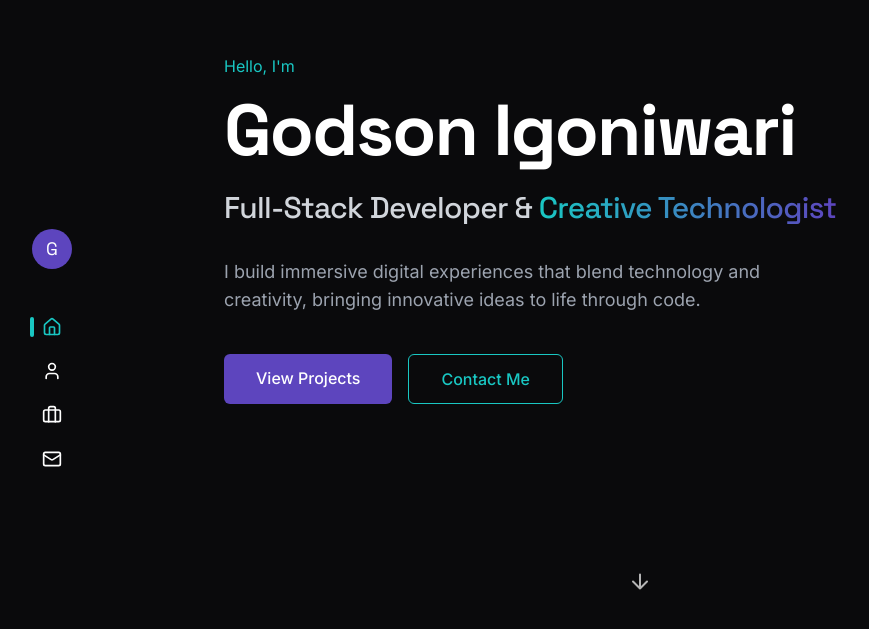
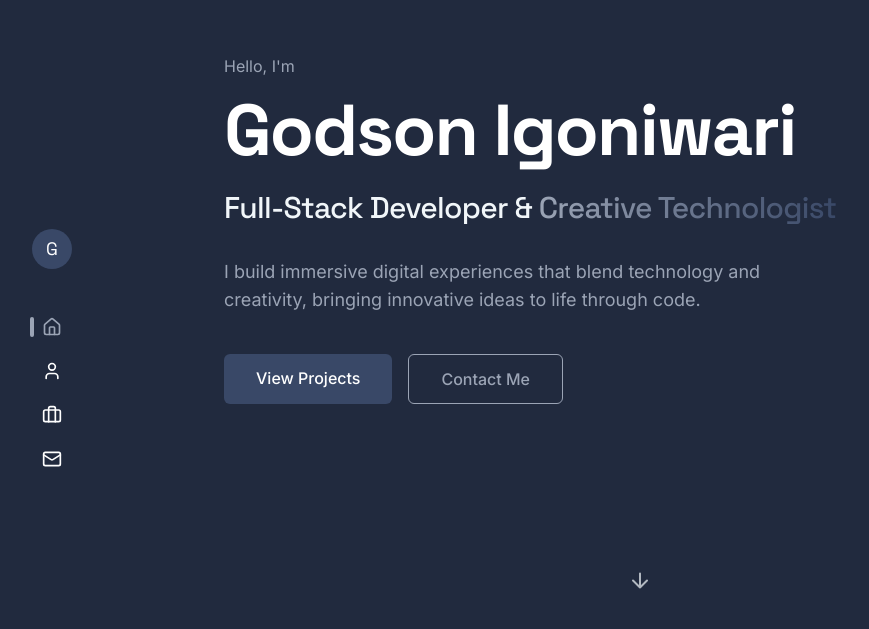
Before and after one commit to OmiIam/My-Portfolio, a React (Vite) app: page / in a window 1280 px wide. Shown: the part 171-800 px from the top of the page, without its empty margins (0-869 px from the left). Built offline with nearby package versions, Linux system fonts and the light colour scheme.

Commit message:
Refactor: Implement color scheme and one-page design
- Implemented the specified color scheme.
- Disabled vertical scroll and implemented a one-page design.
- Maintained the existing design scheme while keeping it simple and minimalistic.

```diff
--- a/src/components/Sidebar.tsx
+++ b/src/components/Sidebar.tsx
@@ -29,9 +29,22 @@ export default function Sidebar() {
       setActiveSection(currentSection);
     };
 
-    window.addEventListener('scroll', handleScroll);
-    return () => window.removeEventListener('scroll', handleScroll);
+    const mainContent = document.querySelector('.main-content');
+    if (mainContent) {
+      mainContent.addEventListener('scroll', handleScroll);
+      return () => mainContent.removeEventListener('scroll', handleScroll);
+    }
+
+    return () => {};
   }, []);
+
+  const handleNavClick = (href: string) => {
+    setIsOpen(false);
+    // Allow time for mobile menu to close before scrolling
+    setTimeout(() => {
+      document.querySelector(href)?.scrollIntoView();
+    }, 300);
+  };
 
   return (
     <>
@@ -39,7 +52,7 @@ export default function Sidebar() {
       <div className="fixed top-4 right-4 z-50 md:hidden">
         <button
           onClick={() => setIsOpen(!isOpen)}
-          className="p-2 bg-dark-secondary rounded-full text-white"
+          className="p-2 bg-[#212A3E] rounded-full text-white"
         >
           {isOpen ? <X size={24} /> : <Menu size={24} />}
         </button>
@@ -52,7 +65,7 @@ export default function Sidebar() {
         animate={{ opacity: 1, x: 0 }}
         transition={{ delay: 0.5, duration: 0.5 }}
       >
-        <div className="w-10 h-10 rounded-full bg-accent-purple flex items-center justify-center text-white font-space text-lg mb-4">
+        <div className="w-10 h-10 rounded-full bg-[#394867] flex items-center justify-center text-white font-space text-lg mb-4">
           G
         </div>
 
@@ -61,14 +74,18 @@ export default function Sidebar() {
             <a
               key={item.name}
               href={item.href}
-              className={`relative group flex items-center gap-2 ${activeSection === item.href.substring(1) ? 'text-accent-cyan' : 'text-white'}`}
+              onClick={(e) => {
+                e.preventDefault();
+                handleNavClick(item.href);
+              }}
+              className={`relative group flex items-center gap-2 ${activeSection === item.href.substring(1) ? 'text-[#9BA4B5]' : 'text-white'}`}
             >
-              <item.icon size={20} className="group-hover:text-accent-cyan transition-colors" />
+              <item.icon size={20} className="group-hover:text-[#9BA4B5] transition-colors" />
               <span className="absolute left-8 opacity-0 group-hover:opacity-100 transition-opacity text-sm">
                 {item.name}
               </span>
               {activeSection === item.href.substring(1) && (
-                <span className="absolute -left-3 w-1 h-5 bg-accent-cyan rounded-full" />
+                <span className="absolute -left-3 w-1 h-5 bg-[#9BA4B5] rounded-full" />
               )}
             </a>
           ))}
@@ -77,7 +94,7 @@ export default function Sidebar() {
 
       {/* Mobile menu */}
       <motion.div
-        className={`fixed inset-0 z-40 bg-dark-secondary/95 md:hidden flex items-center justify-center ${isOpen ? 'block' : 'hidden'}`}
+        className={`fixed inset-0 z-40 bg-[#212A3E]/95 md:hidden flex items-center justify-center ${isOpen ? 'block' : 'hidden'}`}
         initial={{ opacity: 0 }}
         animate={{ opacity: isOpen ? 1 : 0 }}
         transition={{ duration: 0.3 }}
@@ -87,8 +104,11 @@ export default function Sidebar() {
             <a
               key={item.name}
               href={item.href}
-              onClick={() => setIsOpen(false)}
-              className={`flex items-center gap-3 text-lg ${activeSection === item.href.substring(1) ? 'text-accent-cyan' : 'text-white'}`}
+              onClick={(e) => {
+                e.preventDefault();
+                handleNavClick(item.href);
+              }}
+              className={`flex items-center gap-3 text-lg ${activeSection === item.href.substring(1) ? 'text-[#9BA4B5]' : 'text-white'}`}
             >
               <item.icon size={20} />
               <span>{item.name}</span>
--- a/src/index.css
+++ b/src/index.css
@@ -7,33 +7,33 @@
 
 @layer base {
   :root {
-    --background: 240 10% 2%;
-    --foreground: 0 0% 95%;
+    --background: 220 20% 18%;
+    --foreground: 220 20% 96%;
 
-    --card: 240 10% 2%;
-    --card-foreground: 0 0% 95%;
+    --card: 220 20% 18%;
+    --card-foreground: 220 20% 96%;
 
-    --popover: 240 10% 2%;
-    --popover-foreground: 0 0% 95%;
+    --popover: 220 20% 18%;
+    --popover-foreground: 220 20% 96%;
 
-    --primary: 0 0% 95%;
-    --primary-foreground: 240 5.9% 8%;
+    --primary: 220 20% 96%;
+    --primary-foreground: 220 20% 18%;
 
-    --secondary: 240 3.7% 12%;
-    --secondary-foreground: 0 0% 95%;
+    --secondary: 219 21% 31%;
+    --secondary-foreground: 220 20% 96%;
 
-    --muted: 240 3.7% 12%;
-    --muted-foreground: 240 5% 60%;
+    --muted: 219 21% 31%;
+    --muted-foreground: 220 13% 75%;
 
-    --accent: 240 3.7% 12%;
-    --accent-foreground: 0 0% 95%;
+    --accent: 219 21% 31%;
+    --accent-foreground: 220 20% 96%;
 
     --destructive: 0 62.8% 28%;
-    --destructive-foreground: 0 0% 95%;
+    --destructive-foreground: 220 20% 96%;
 
-    --border: 240 3.7% 12%;
-    --input: 240 3.7% 12%;
-    --ring: 240 4.9% 80%;
+    --border: 219 21% 31%;
+    --input: 219 21% 31%;
+    --ring: 210 11% 69%;
 
     --radius: 0.5rem;
   }
@@ -45,11 +45,14 @@
   }
 
   html {
-    @apply scroll-smooth antialiased;
+    @apply antialiased;
+    scroll-behavior: smooth;
+    height: 100%;
+    overflow: hidden;
   }
 
   body {
-    @apply bg-dark text-foreground font-sans overflow-x-hidden;
+    @apply bg-dark text-foreground font-sans overflow-hidden h-screen;
   }
 
   h1, h2, h3, h4, h5, h6 {
@@ -59,11 +62,11 @@
 
 @layer utilities {
   .text-glow {
-    text-shadow: 0 0 10px rgba(25, 199, 195, 0.5);
+    text-shadow: 0 0 10px rgba(155, 164, 181, 0.5);
   }
 
   .glow {
-    filter: drop-shadow(0 0 15px rgba(25, 199, 195, 0.5));
+    filter: drop-shadow(0 0 15px rgba(155, 164, 181, 0.5));
   }
 
   .text-gradient {
@@ -91,5 +94,20 @@
   width: 100%;
   height: 100vh;
   z-index: -1;
-  opacity: 0.5;
+  opacity: 0.3;
 }
+
+.main-content {
+  height: 100vh;
+  overflow-y: auto;
+  scroll-snap-type: y mandatory;
+  scroll-behavior: smooth;
+}
+
+.section {
+  scroll-snap-align: start;
+  min-height: 100vh;
+  display: flex;
+  flex-direction: column;
+  justify-content: center;
+}
--- a/src/pages/Index.tsx
+++ b/src/pages/Index.tsx
@@ -1,5 +1,5 @@
 
-import { useEffect, useRef } from 'react';
+import { useRef } from 'react';
 import { motion, useScroll, useTransform } from 'framer-motion';
 
 import DynamicBackground from '@/components/DynamicBackground';
@@ -22,20 +22,17 @@ const Index = () => {
   const scale = useTransform(scrollYProgress, [0, 0.5], [1, 0.8]);
   const y = useTransform(scrollYProgress, [0, 0.5], [0, 100]);
 
-  useEffect(() => {
-    window.scrollTo(0, 0);
-  }, []);
-
   return (
-    <div className="min-h-screen w-full">
+    <div className="min-h-screen w-full overflow-hidden">
       <DynamicBackground />
       <Sidebar />
 
+      <div className="main-content scrollbar-hide">
         {/* Hero Section */}
         <section
           ref={targetRef}
           id="home"
-        className="h-screen flex flex-col justify-center px-6 relative"
+          className="section px-6 relative"
         >
           <motion.div
             style={{ opacity, scale, y }}
@@ -63,7 +60,7 @@ const Index = () => {
               initial={{ opacity: 0, y: 20 }}
               animate={{ opacity: 1, y: 0 }}
               transition={{ duration: 0.8, delay: 0.6 }}
-            className="text-2xl md:text-3xl font-medium mb-8 text-gray-300"
+              className="text-2xl md:text-3xl font-medium mb-8 text-[#F1F6F9]"
             >
               Full-Stack Developer & <span className="text-gradient">Creative Technologist</span>
             </motion.h2>
@@ -72,7 +69,7 @@ const Index = () => {
               initial={{ opacity: 0, y: 20 }}
               animate={{ opacity: 1, y: 0 }}
               transition={{ duration: 0.8, delay: 0.8 }}
-            className="text-lg text-gray-400 max-w-xl mb-10"
+              className="text-lg text-[#9BA4B5] max-w-xl mb-10"
             >
               I build immersive digital experiences that blend technology and creativity,
               bringing innovative ideas to life through code.
@@ -114,14 +111,14 @@ const Index = () => {
               transition={{ repeat: Infinity, duration: 2 }}
             >
               <svg width="24" height="24" viewBox="0 0 24 24" fill="none" xmlns="http://www.w3.org/2000/svg">
-              <path d="M12 5V19M12 19L19 12M12 19L5 12" stroke="white" strokeWidth="2" strokeLinecap="round" strokeLinejoin="round"/>
+                <path d="M12 5V19M12 19L19 12M12 19L5 12" stroke="#F1F6F9" strokeWidth="2" strokeLinecap="round" strokeLinejoin="round"/>
               </svg>
             </motion.div>
           </motion.div>
         </section>
 
         {/* About Section */}
-      <section id="about" className="py-20 px-6">
+        <section id="about" className="section px-6">
           <div className="container mx-auto max-w-5xl">
             <SectionHeader
               title="About Me"
@@ -139,7 +136,7 @@ const Index = () => {
                 Creative Technologist & Problem Solver
               </h3>
 
-            <div className="space-y-4 text-gray-300">
+              <div className="space-y-4 text-[#F1F6F9]/90">
                 <p>
                   I'm a Full Stack Developer with over 7 years of experience crafting digital experiences that merge creativity and technology. I specialize in building interactive web applications that are both functional and visually stunning.
                 </p>
@@ -154,7 +151,7 @@ const Index = () => {
               <div className="mt-8 grid grid-cols-2 gap-4">
                 <div>
                   <h4 className="text-lg font-medium mb-3 text-white">Frontend</h4>
-                <ul className="space-y-2 text-gray-400">
+                  <ul className="space-y-2 text-[#9BA4B5]">
                     <li>React / Next.js</li>
                     <li>TypeScript</li>
                     <li>WebGL / Three.js</li>
@@ -163,7 +160,7 @@ const Index = () => {
                 </div>
                 <div>
                   <h4 className="text-lg font-medium mb-3 text-white">Backend</h4>
-                <ul className="space-y-2 text-gray-400">
+                  <ul className="space-y-2 text-[#9BA4B5]">
                     <li>Node.js</li>
                     <li>GraphQL</li>
                     <li>PostgreSQL / MongoDB</li>
@@ -176,7 +173,7 @@ const Index = () => {
         </section>
 
         {/* Projects Section */}
-      <section id="projects" className="py-20 px-6 bg-dark-secondary/50">
+        <section id="projects" className="section px-6 bg-dark-secondary/30">
           <div className="container mx-auto max-w-5xl">
             <SectionHeader
               title="Featured Projects"
@@ -201,7 +198,7 @@ const Index = () => {
             <div className="text-center mt-12">
               <motion.a
                 href="#"
-              className="inline-flex items-center gap-2 text-accent-cyan hover:text-accent-purple transition-colors"
+                className="inline-flex items-center gap-2 text-accent-cyan hover:text-[#F1F6F9] transition-colors"
                 whileHover={{ x: 5 }}
               >
                 <span>View All Projects</span>
@@ -214,7 +211,7 @@ const Index = () => {
         </section>
 
         {/* Contact Section */}
-      <section id="contact" className="py-20 px-6 bg-dark-secondary/50">
+        <section id="contact" className="section px-6 bg-dark-secondary/30">
           <div className="container mx-auto max-w-5xl">
             <SectionHeader
               title="Get In Touch"
@@ -238,7 +235,7 @@ const Index = () => {
                   </svg>
                 </div>
                 <h3 className="text-lg font-medium mb-1">Email</h3>
-              <a href="mailto:hello@godsonigoniwari.com" className="text-gray-400 hover:text-accent-cyan transition-colors">
+                <a href="mailto:hello@godsonigoniwari.com" className="text-[#9BA4B5] hover:text-accent-cyan transition-colors">
                   hello@godsonigoniwari.com
                 </a>
               </motion.div>
@@ -256,7 +253,7 @@ const Index = () => {
                   </svg>
                 </div>
                 <h3 className="text-lg font-medium mb-1">Location</h3>
-              <p className="text-gray-400">
+                <p className="text-[#9BA4B5]">
                   San Francisco, CA
                 </p>
               </motion.div>
@@ -275,19 +272,19 @@ const Index = () => {
                 </div>
                 <h3 className="text-lg font-medium mb-1">Follow</h3>
                 <div className="flex items-center justify-center gap-4">
-                <a href="#" className="text-gray-400 hover:text-accent-cyan transition-colors">
+                  <a href="#" className="text-[#9BA4B5] hover:text-accent-cyan transition-colors">
                     <svg width="20" height="20" viewBox="0 0 24 24" fill="none" stroke="currentColor" strokeWidth="2" strokeLinecap="round" strokeLinejoin="round">
                       <path d="M9 19c-5 1.5-5-2.5-7-3m14 6v-3.87a3.37 3.37 0 0 0-.94-2.61c3.14-.35 6.44-1.54 6.44-7A5.44 5.44 0 0 0 20 4.77 5.07 5.07 0 0 0 19.91 1S18.73.65 16 2.48a13.38 13.38 0 0 0-7 0C6.27.65 5.09 1 5.09 1A5.07 5.07 0 0 0 5 4.77a5.44 5.44 0 0 0-1.5 3.78c0 5.42 3.3 6.61 6.44 7A3.37 3.37 0 0 0 9 18.13V22"></path>
                     </svg>
                   </a>
-                <a href="#" className="text-gray-400 hover:text-accent-cyan transition-colors">
+                  <a href="#" className="text-[#9BA4B5] hover:text-accent-cyan transition-colors">
                     <svg width="20" height="20" viewBox="0 0 24 24" fill="none" stroke="currentColor" strokeWidth="2" strokeLinecap="round" strokeLinejoin="round">
                       <path d="M16 8a6 6 0 0 1 6 6v7h-4v-7a2 2 0 0 0-2-2 2 2 0 0 0-2 2v7h-4v-7a6 6 0 0 1 6-6z"></path>
                       <rect x="2" y="9" width="4" height="12"></rect>
                       <circle cx="4" cy="4" r="2"></circle>
                     </svg>
                   </a>
-                <a href="#" className="text-gray-400 hover:text-accent-cyan transition-colors">
+                  <a href="#" className="text-[#9BA4B5] hover:text-accent-cyan transition-colors">
                     <svg width="20" height="20" viewBox="0 0 24 24" fill="none" stroke="currentColor" strokeWidth="2" strokeLinecap="round" strokeLinejoin="round">
                       <path d="M23 3a10.9 10.9 0 0 1-3.14 1.53 4.48 4.48 0 0 0-7.86 3v1A10.66 10.66 0 0 1 3 4s-4 9 5 13a11.64 11.64 0 0 1-7 2c9 5 20 0 20-11.5a4.5 4.5 0 0 0-.08-.83A7.72 7.72 0 0 0 23 3z"></path>
                     </svg>
@@ -296,9 +293,10 @@ const Index = () => {
               </motion.div>
             </div>
           </div>
-      </section>
 
           <Footer />
+        </section>
+      </div>
     </div>
   );
 };
--- a/tailwind.config.ts
+++ b/tailwind.config.ts
@@ -26,15 +26,15 @@ export default {
 				background: 'hsl(var(--background))',
 				foreground: 'hsl(var(--foreground))',
 				dark: {
-					DEFAULT: '#0A0A0C', // Darker black
-					secondary: '#0D0D10', // Darker secondary
+					DEFAULT: '#212A3E', // Updated dark color
+					secondary: '#394867', // Updated secondary color
 				},
 				accent: {
 					DEFAULT: 'hsl(var(--accent))',
 					foreground: 'hsl(var(--accent-foreground))',
-					purple: '#5D45BE', // Darker purple
-					cyan: '#19C7C3', // Darker cyan
-					pink: '#E04D7C', // Darker pink
+					purple: '#394867', // Updated purple accent
+					cyan: '#9BA4B5', // Updated cyan accent
+					pink: '#9BA4B5', // Updated pink accent
 				},
 				primary: {
 					DEFAULT: 'hsl(var(--primary))',
```
Also changed, not shown: src/components/Footer.tsx (+4 -4 lines). Lines whose indentation alone changed are shown as unchanged.
